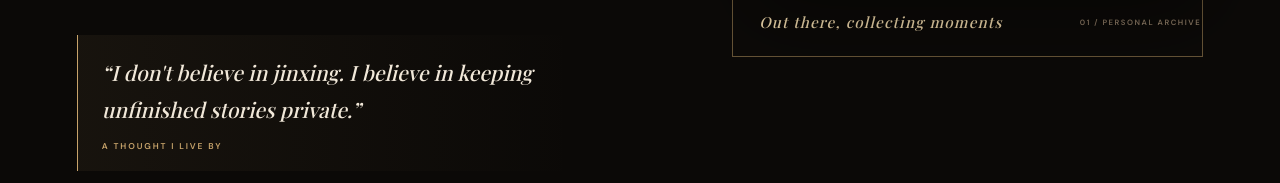
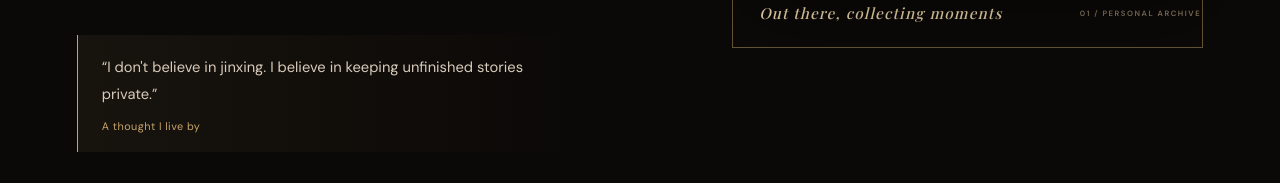
Before and after one commit to shahariernayemshohan-code/personal-website-, a plain HTML site: page index.html in a window 1280 px wide. Shown: the part 756-939 px from the top of the page. Drawn offline with nearby package versions, Linux system fonts and the light colour scheme; a web font is replaced by a local one.

Commit message:
Tone down hero signature quote typography

```diff
--- a/index.html
+++ b/index.html
@@ -47,8 +47,8 @@ a{color:inherit;text-decoration:none}img{display:block;max-width:100%}button{fon
 h1{font:500 clamp(4.6rem,8.2vw,8.7rem)/.91 var(--serif);letter-spacing:-.078em;margin:36px 0 30px}
 h1 em{font-weight:500;color:var(--champagne);font-style:italic}
 .hero-copy{max-width:490px;color:#c5b7a6;font-size:.91rem;line-height:2.05}
-.quote{max-width:500px;margin:38px 0 0;padding:19px 0 19px 24px;border-left:1px solid var(--gold);font:italic 500 clamp(1.06rem,1.65vw,1.35rem)/1.75 var(--serif);color:#f1e8d9;background:linear-gradient(90deg,rgba(199,163,106,.065),transparent)}
-.quote small{display:block;margin-top:13px;color:var(--gold);font:600 .53rem var(--sans);letter-spacing:.22em;text-transform:uppercase}
+.quote{max-width:500px;margin:38px 0 0;padding:19px 0 19px 24px;border-left:1px solid var(--gold);font:400 clamp(.88rem,1.15vw,1rem)/1.85 var(--sans);color:#d8cbbb;background:linear-gradient(90deg,rgba(199,163,106,.065),transparent)}
+.quote small{display:block;margin-top:11px;color:var(--gold);font:400 .68rem var(--sans);letter-spacing:.04em;text-transform:none}
 .hero-actions{display:flex;gap:13px;flex-wrap:wrap;margin-top:34px}
 .btn{min-height:50px;display:inline-flex;align-items:center;justify-content:center;gap:16px;padding:0 22px;border:1px solid rgba(199,163,106,.52);font-size:.56rem;font-weight:600;letter-spacing:.15em;text-transform:uppercase;transition:background .3s,border-color .3s,color .3s,transform .3s}
 .btn:hover{transform:translateY(-3px);border-color:var(--champagne)}.btn.primary{background:var(--champagne);border-color:var(--champagne);color:#1b120a}.btn.primary:hover{background:#f4e4c3}
```
